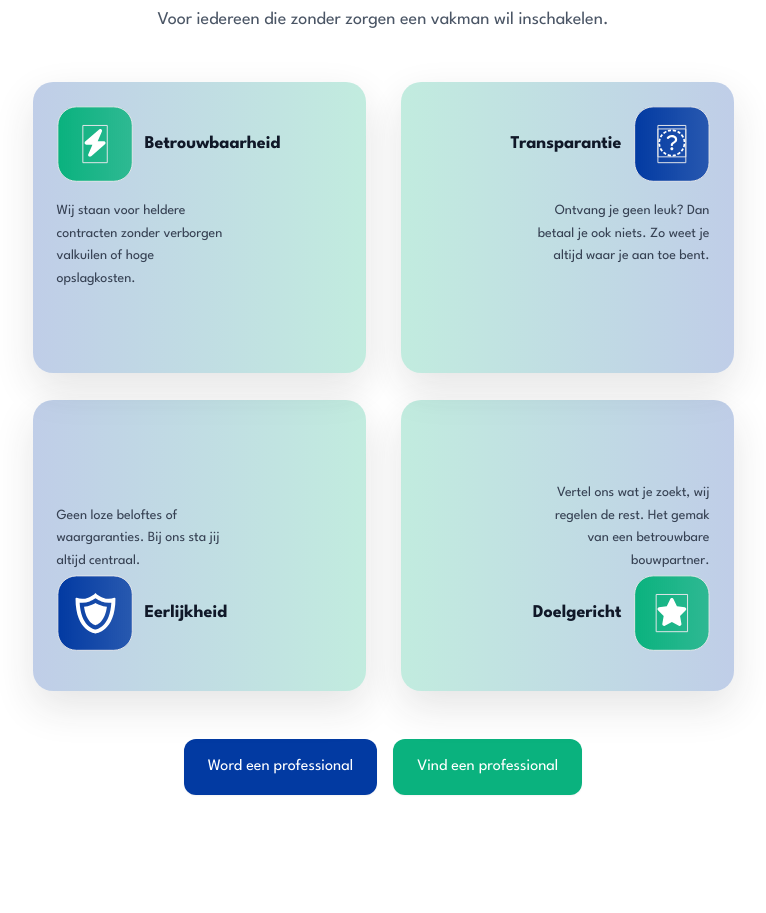
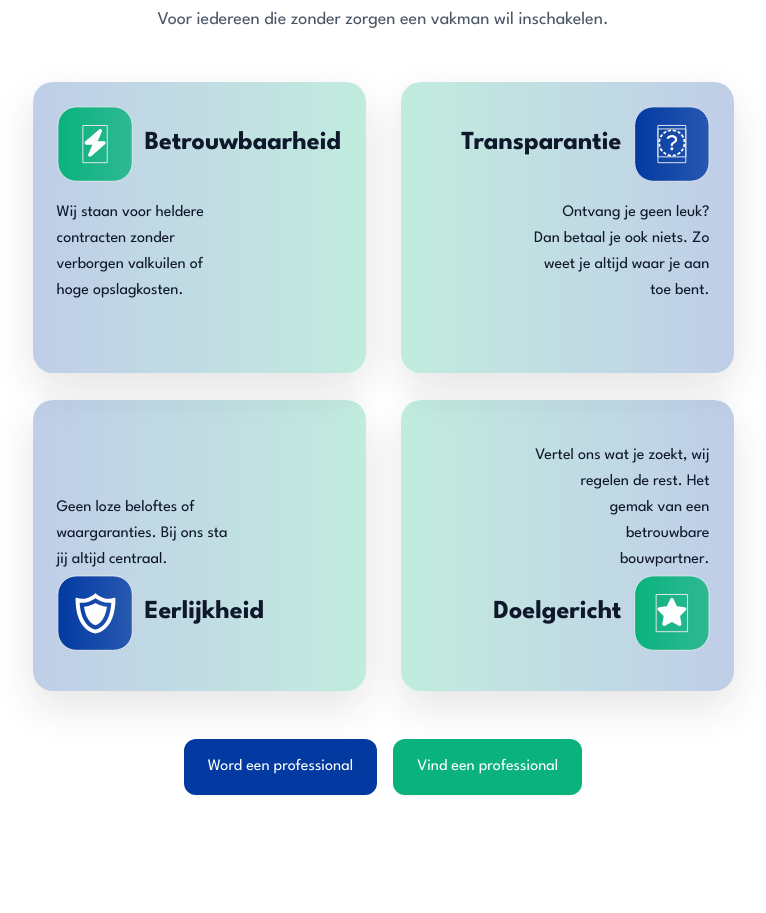
Before and after one commit to invosoltechnologies/bouwmatcher, a Next.js app: page / in a window 1280 px wide. Shown: the part 2940-3853 px from the top of the page, without its empty margins (257-1023 px from the left). Built offline with nearby package versions, Linux system fonts and the light colour scheme.

Commit message:
Update the text

```diff
--- a/src/components/Homepage/ValuesShape.tsx
+++ b/src/components/Homepage/ValuesShape.tsx
@@ -68,13 +68,13 @@ export default function ValuesShape() {
                   className='w-[76px] h-[76px]'
                 />
 
-                <h3 className='text-lg font-bold text-gray-900'>
+                <h3 className='text-[26px] font-bold text-slate-900'>
                   {value.title}
                 </h3>
               </div>
               {/* Description */}
               <p
-                className={`text-sm text-gray-700 leading-relaxed max-w-44 text-wrap ${
+                className={`text-base text-slate-900 leading-relaxed max-w-44 text-wrap ${
                   value.id % 2 === 0 ? 'text-right' : 'text-left'
                 }  `}
               >
```
